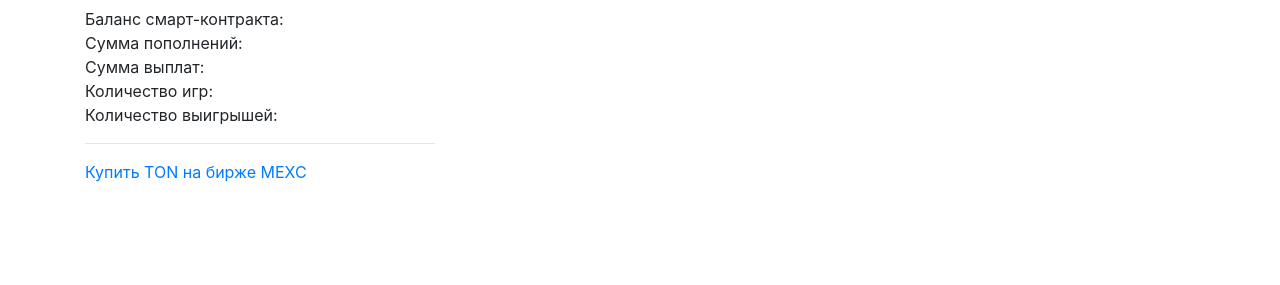
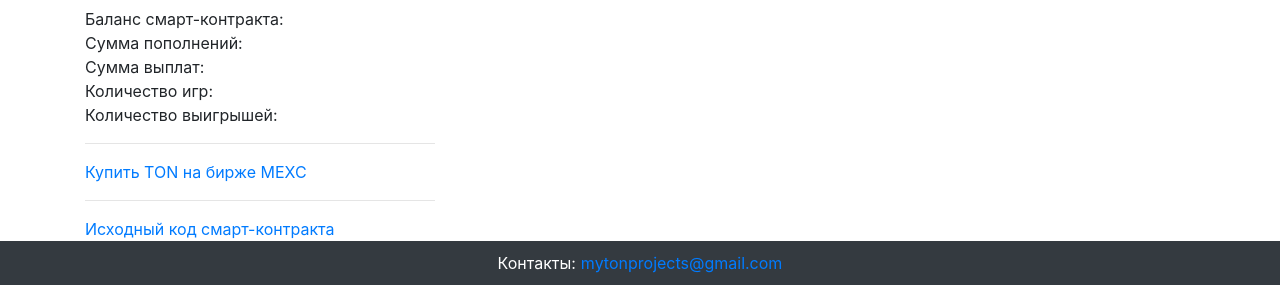
Before and after one commit to TonProject/ton_lottery.fun, a Flask app: template templates/index.html in a window 1280 px wide. Shown: the part 657-942 px from the top of the page. Before the commit the page ends 839 px from the top, so only its background shows below. Run offline with Flask 2, Linux system fonts and the light colour scheme; the template is opened without the code that fills it, so the values that code supplies are empty.

Commit message:
Update index.html

```diff
--- a/templates/index.html
+++ b/templates/index.html
@@ -45,6 +45,8 @@
             <div id="number_of_wins">Количество выигрышей:</div>
             <hr/>
             <div><a href="https://m.mexc.com/auth/signup?inviteCode=1SiLX">Купить TON на бирже MEXC</a></div>
+            <hr/>
+            <div><a href="https://github.com/TonProject/ton_lottery.fun">Исходный код смарт-контракта</a></div>
         </div>
         <div class="col-sm-1"></div>
         <div class="col-sm-7">
@@ -76,6 +78,10 @@
             <hr/>
         </div>
     </div>
+</div>
+<div class="footer" style="background-color: #343a40 !important; display:flex;
+align-items:center; justify-content:center; color:white; padding-top: 10px; padding-bottom: 10px;">
+    <span>Контакты: </span> <a style="margin-left:5px;" target="_blank" href="mailto:mytonprojects@gmail.com">mytonprojects@gmail.com</a>
 </div>
 <script type="text/javascript">
     let timeSince = function (date) {
```
